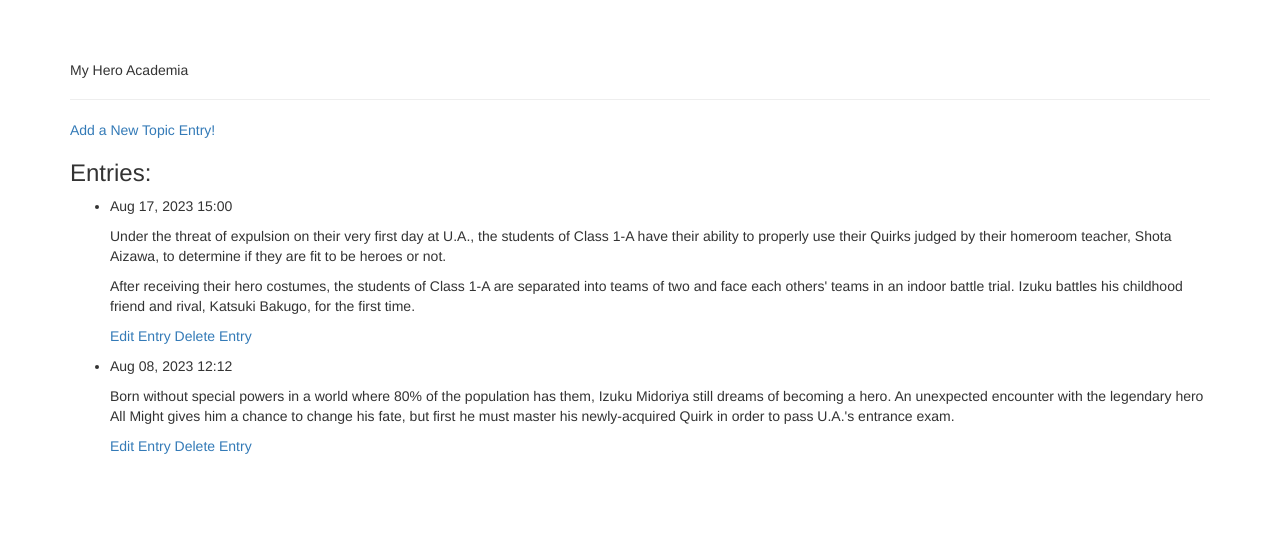
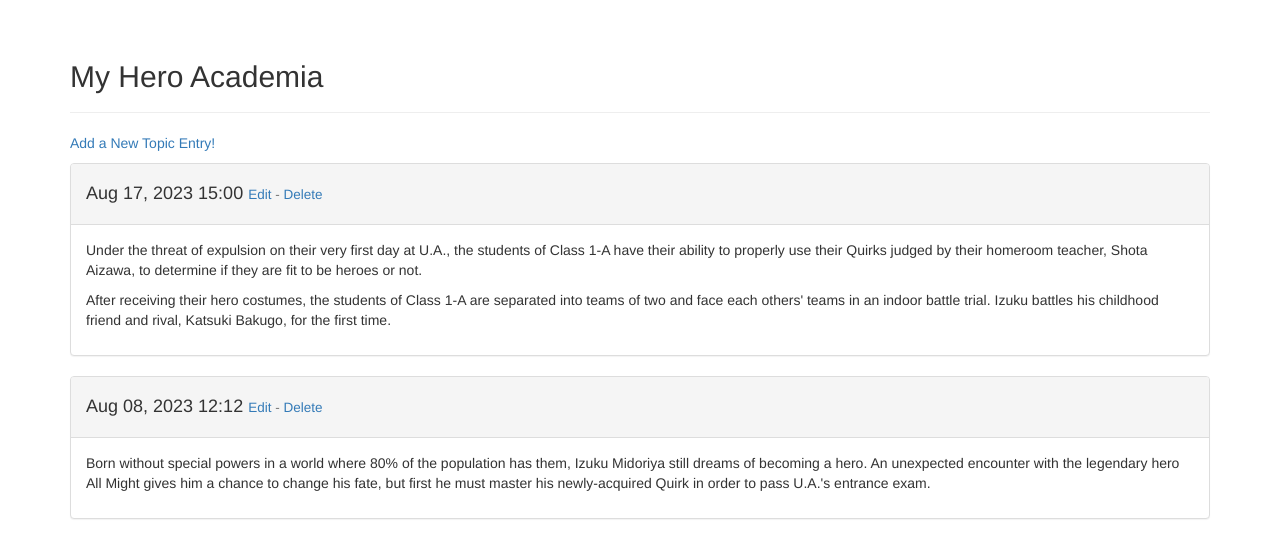
Before and after one commit to dpowe3rd/LearningLog, a Django app: page /topics/1/ in a window 1280 px wide. Shown: the part 51-609 px from the top of the page. Run offline with Django 4.2, Linux system fonts and the light colour scheme; a user stored in the database is signed in; data comes from the database, SQL or seed files in the repository; both versions use the stored data as it was after the commit; some libraries are stand-ins or nearby versions.

Commit message:
Styling Update 2
Finished Styling majority of the site, Things to be done:
- Add logo
-Style Edit page and delete page

```diff
--- a/learning_logs/templates/learning_logs/base.html
+++ b/learning_logs/templates/learning_logs/base.html
@@ -24,15 +24,15 @@
                             data-toggle="collapse" data-target="#navbar"
                             aria-expanded="false" aria-controls="navbar">
                     </button>
-                    <a class="navbar-brand" href="{% url 'learning_logs:index' %}">Learning Log</a>
+                    <a class="navbar-brand align-top" href="{% url 'learning_logs:index' %}">Learning Log</a>
                 </div>
 
-                <div id="navbar" class="navbar-collapse collapse">
+                <div id="navbar" class="navbar-collapse collapse align-top">
                     <ul class="nav navbar-nav">
                         <li><a href="{% url 'learning_logs:topics' %}">Topics</a></li>
                     </ul>
 
-                    <ul class="nav navbar-nav navbar-right">
+                    <ul class="nav navbar-nav navbar-right align-top">
                         {% if user.is_authenticated %}
                             <li><a>Hello, {{ user.username }}.</a></li>
                             <li><a href="{% url 'users:logout' %}">Log Out</a></li>
--- a/learning_logs/templates/learning_logs/index.html
+++ b/learning_logs/templates/learning_logs/index.html
@@ -1,7 +1,7 @@
 {% extends "learning_logs/base.html" %}
 
 {% block header %}
-    <div class="jumbotron">
+    <div class="jumbotron text-center">
         <h2>Rate the anime you've watched!</h2>
     </div>
 {% endblock header %}
--- a/learning_logs/templates/learning_logs/topic.html
+++ b/learning_logs/templates/learning_logs/topic.html
@@ -1,26 +1,30 @@
 {% extends 'learning_logs/base.html' %}
-{% block header %}<p>{{ topic}}</p>{% endblock header %}
+
+{% block header %}
+    <h2>{{ topic }}</h2>
+{% endblock header %}
 
 {% block content %}
-
     <p>
         <a href="{% url 'learning_logs:new_entry' topic.id %}">Add a New Topic Entry!</a>
+    </p>
+        {% for entry in entries %}
+            <div class="panel panel-default">
+                <div class="panel-heading">
+                    <h4>
+                        {{ entry.date_added|date:'M d, Y H:i' }}
+                        <small>
+                            <a href="{% url 'learning_logs:edit_entry' entry.id %}">Edit </a> -
+                         <a href="{% url 'learning_logs:delete_entry' entry.id %}"> Delete</a>
+                        </small>
+                    </h4>
+                </div>
+                <div class="panel-body">
+                    {{ entry.text|linebreaks }}
+                </div>
+            </div>
+    {% empty %}
+        There are no entries for this topic yet. Be the first to create one!
+    {% endfor %}
 
-    </p>
-    <h3>Entries:</h3>
-    <ul>
-        {% for entry in entries %}
-        <li>
-            <p>{{ entry.date_added|date:'M d, Y H:i' }}</p>
-            <p>{{ entry.text|linebreaks }}</p>
-            <p> <a href="{% url 'learning_logs:edit_entry' entry.id %}">Edit Entry</a>
-                <a href="{% url 'learning_logs:delete_entry' entry.id %}">Delete Entry</a>
-            </p>
-        </li>
-    {% empty %}
-        <li>
-            There are no entries for this topic yet. Be the first to create one!
-        </li>
-    {% endfor %}
-    </ul>
 {% endblock content %}
```
Also changed, not shown: learning_logs/templates/learning_logs/new_topic.html (+13 -6 lines), learning_logs/templates/learning_logs/topics.html (+16 -11 lines), db.sqlite3, img/logo.png (added).
